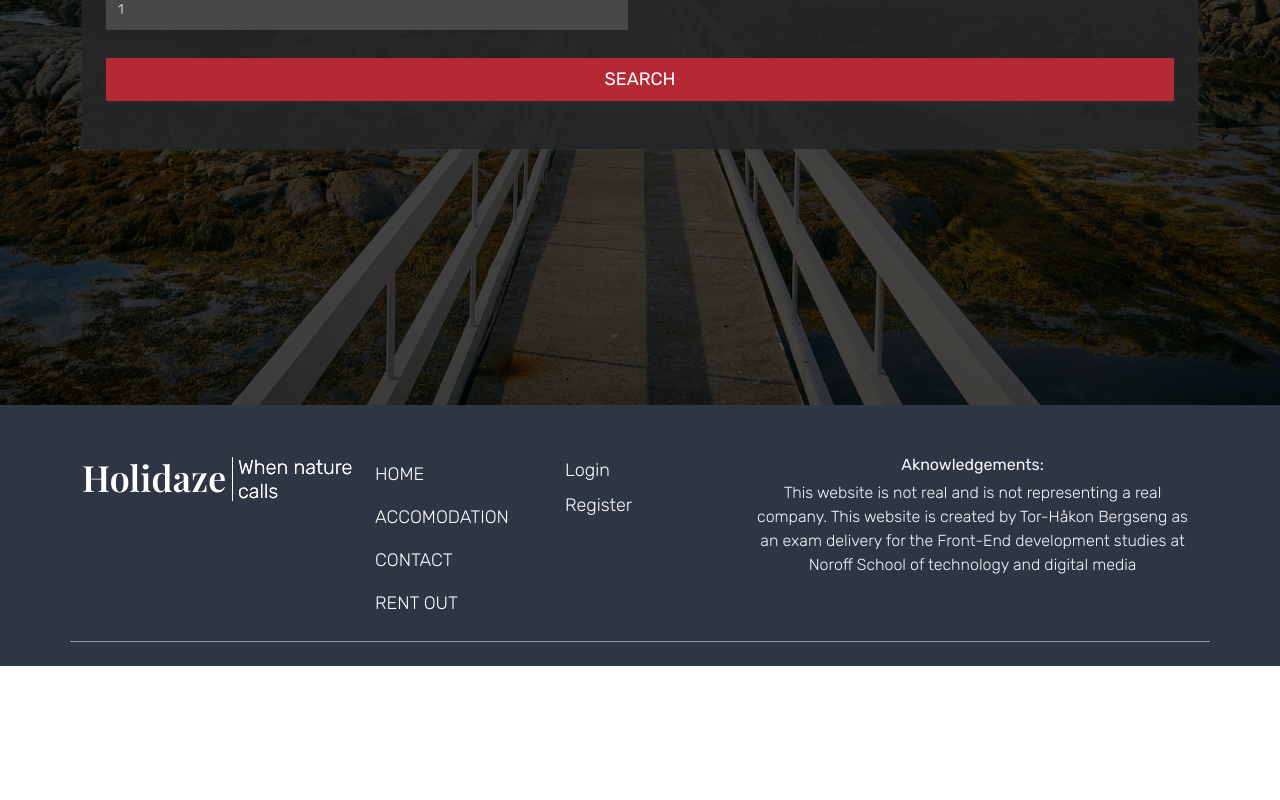
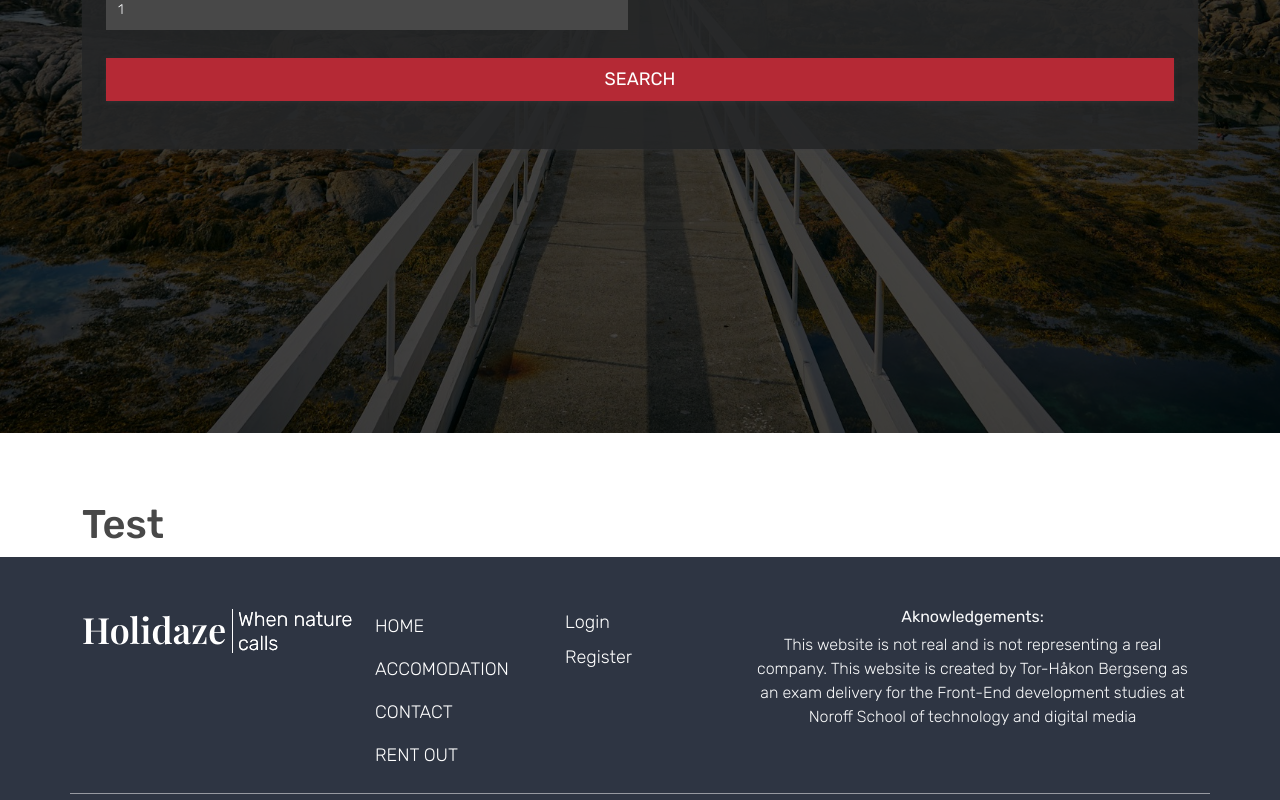
Before and after one commit to teehbee/project-exam-2, a React (Vite) app: page /venues in a window 1280 px wide. Shown: the part 517-1317 px from the top of the page. Before the commit the page ends 1183 px from the top, so only its background shows below. Built offline with nearby package versions, Linux system fonts and the light colour scheme; a web font is replaced by a local one.

Commit message:
small corrections to venues page

```diff
--- a/src/pages/venues.tsx
+++ b/src/pages/venues.tsx
@@ -15,6 +15,9 @@ function Venues() {
           <SearchFormMain />
         </div>
       </section>
+      <section className="container mt-5 pt-5">
+        <h1>Test</h1>
+      </section>
     </>
   );
 }
```
